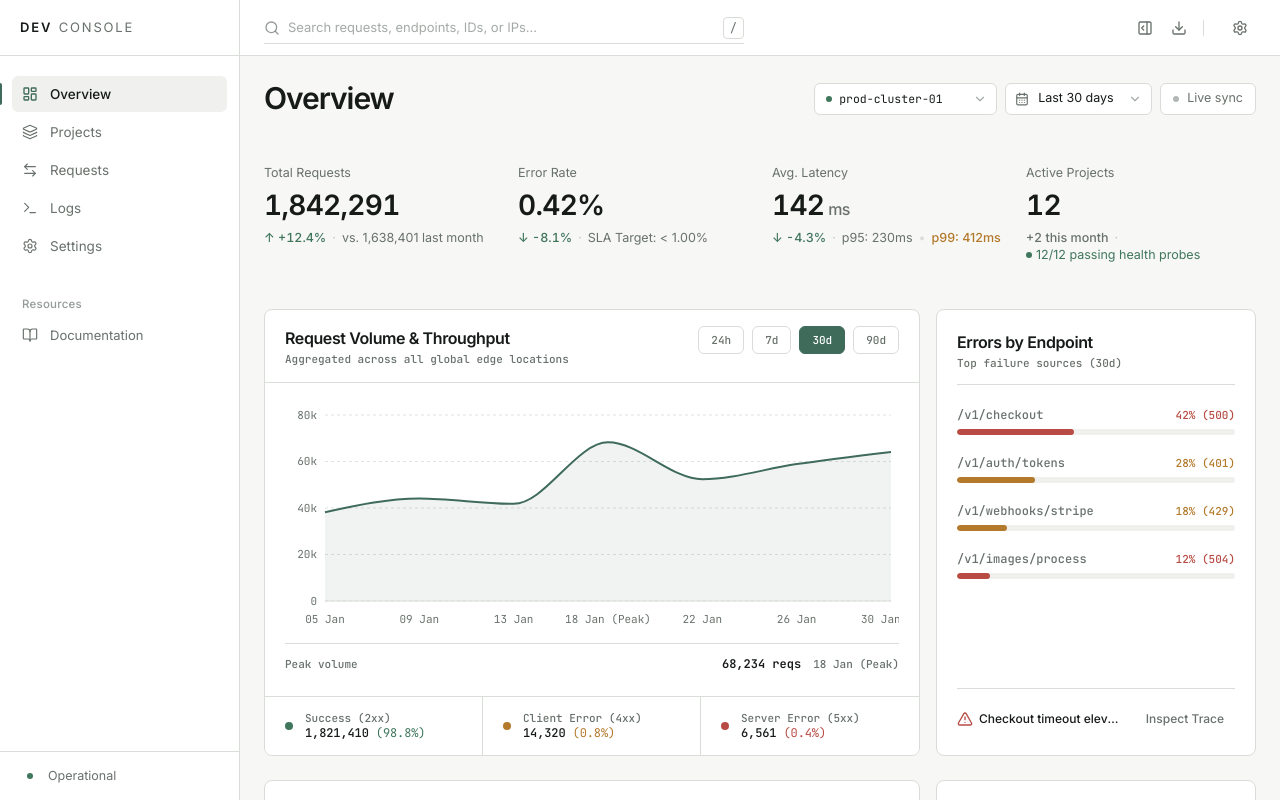
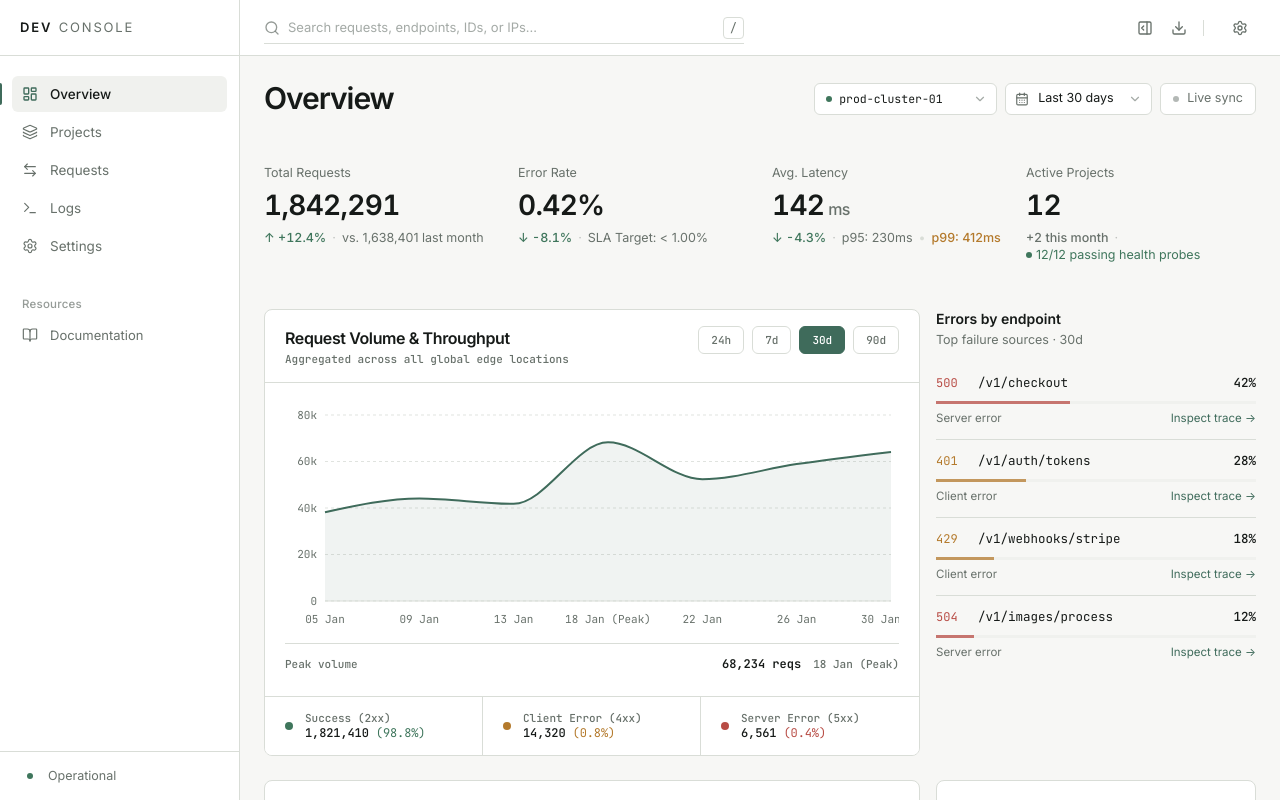
Before and after one commit to yafigian3-hue/developer-saas-dashboard, a React (Vite) app: page / in a window 1280 px wide. Shown: the top 800 px of the page. Built offline with nearby package versions, Linux system fonts and the light colour scheme.

Commit message:
refactor: refine endpoint error list

```diff
--- a/src/components/dashboard/ErrorsByEndpoint.tsx
+++ b/src/components/dashboard/ErrorsByEndpoint.tsx
@@ -1,113 +1,105 @@
 import React from "react";
-import { AlertTriangle } from "lucide-react";
 import { endpointErrors } from "../../data/dashboard";
 import { cn } from "../../lib/utils";
-import { Button } from "../ui/Button";
 
 interface ErrorsByEndpointProps {
-  onInspectTrace: () => void;
-  onSelectEndpoint?: (path: string) => void;
+  onInspectTrace: (endpointPath?: string) => void;
 }
+
+const clamp = (value: number) => Math.min(Math.max(value, 0), 100);
 
 export const ErrorsByEndpoint: React.FC<ErrorsByEndpointProps> = ({
   onInspectTrace,
-  onSelectEndpoint,
 }) => {
+  const maxPercentage = Math.max(
+    ...endpointErrors.map((item) => item.percentage),
+    1,
+  );
+
   return (
-    <section className="flex h-full min-w-0 flex-col rounded-lg border border-border-default bg-surface p-4 sm:p-5">
-      <div className="min-w-0 flex-1">
-        <header className="mb-4 min-w-0 border-b border-border-default pb-3.5">
-          <h2 className="truncate text-[16px] font-semibold tracking-tight text-text-primary">
-            Errors by Endpoint
+    <section aria-labelledby="errors-by-endpoint" className="min-w-0">
+      <header>
+        <h2
+          id="errors-by-endpoint"
+          className="text-sm font-semibold text-text-primary"
+        >
+          Errors by endpoint
         </h2>
-          <p className="mt-0.5 font-label-sm text-text-secondary">
-            Top failure sources (30d)
+
+        <p className="mt-0.5 text-[12.5px] text-text-secondary">
+          Top failure sources · 30d
         </p>
       </header>
 
-        <div className="space-y-2">
+      {endpointErrors.length === 0 ? (
+        <p className="py-8 text-center text-[13px] text-text-secondary">
+          No endpoint errors recorded.
+        </p>
+      ) : (
+        <ul className="mt-3 divide-y divide-border-default">
           {endpointErrors.map((item) => {
             const is5xx = item.statusCode >= 500;
-            const percentage = Math.min(Math.max(item.percentage, 0), 100);
+            const percentage = clamp(item.percentage);
 
             return (
+              <li key={`${item.statusCode}-${item.path}`}>
                 <button
-                key={item.path}
                   type="button"
-                onClick={() => onSelectEndpoint?.(item.path)}
-                disabled={!onSelectEndpoint}
+                  onClick={() => onInspectTrace(item.path)}
+                  aria-label={`Inspect trace for ${item.path}, status ${item.statusCode}, ${item.percentage}% of errors`}
                   className={cn(
-                  "block w-full min-w-0 rounded-sm py-1.5 text-left outline-none transition-colors duration-150",
-                  onSelectEndpoint
-                    ? "cursor-pointer hover:bg-surface-muted/60 focus-visible:ring-1 focus-visible:ring-inset focus-visible:ring-accent"
-                    : "cursor-default",
-                  !onSelectEndpoint && "disabled:pointer-events-none",
+                    "group block w-full py-3 text-left outline-none",
+                    "transition-colors duration-150 hover:bg-surface-muted/60",
+                    "focus-visible:ring-2 focus-visible:ring-inset focus-visible:ring-accent",
                   )}
                 >
-                <div className="flex min-w-0 items-center justify-between gap-3">
+                  <span className="flex min-w-0 items-baseline justify-between gap-3">
+                    <span className="flex min-w-0 items-baseline gap-2.5">
                       <span
                         className={cn(
-                      "min-w-0 truncate font-code-inline font-medium",
-                      onSelectEndpoint
-                        ? "text-text-primary"
-                        : "text-text-secondary",
+                          "w-8 shrink-0 font-mono text-[12px] tabular-nums",
+                          is5xx ? "text-danger" : "text-warning",
                         )}
                       >
+                        {item.statusCode}
+                      </span>
+
+                      <span className="min-w-0 truncate font-mono text-[12.5px] text-text-primary">
                         {item.path}
+                      </span>
+                    </span>
+
+                    <span className="shrink-0 font-mono text-[12.5px] font-medium tabular-nums text-text-primary">
+                      {item.percentage}%
+                    </span>
                   </span>
 
                   <span
+                    className="mt-2 block h-[3px] bg-surface-muted"
+                    aria-hidden="true"
+                  >
+                    <span
                       className={cn(
-                      "shrink-0 font-label-sm font-semibold",
-                      is5xx ? "text-danger" : "text-warning",
-                    )}
-                  >
-                    {item.percentage}% ({item.statusCode})
-                  </span>
-                </div>
-
-                <div className="mt-1.5 h-1.5 w-full overflow-hidden rounded-sm bg-surface-muted">
-                  <div
-                    className={cn(
-                      "h-full rounded-sm transition-[width] duration-200",
-                      is5xx ? "bg-danger" : "bg-warning",
+                        "block h-full transition-[width] duration-200",
+                        is5xx ? "bg-danger/75" : "bg-warning/75",
                       )}
                       style={{ width: `${percentage}%` }}
-                    aria-hidden="true"
                     />
-                </div>
+                  </span>
+
+                  <span className="mt-1.5 flex items-center justify-between gap-3 text-[11.5px] text-text-secondary">
+                    <span>{is5xx ? "Server error" : "Client error"}</span>
+
+                    <span className="shrink-0 text-accent opacity-0 transition-opacity duration-150 group-hover:opacity-100 group-focus-visible:opacity-100 [@media(hover:none)]:opacity-100">
+                      Inspect trace →
+                    </span>
+                  </span>
                 </button>
+              </li>
             );
           })}
-
-          {endpointErrors.length === 0 && (
-            <div className="py-8 text-center font-label-sm text-text-secondary">
-              No endpoint errors recorded.
-            </div>
+        </ul>
       )}
-        </div>
-      </div>
-
-      <div className="mt-4 flex min-w-0 shrink-0 items-center justify-between gap-3 border-t border-border-default pt-3.5">
-        <div className="flex min-w-0 items-center gap-1.5">
-          <AlertTriangle
-            className="h-4 w-4 shrink-0 text-danger"
-            aria-hidden="true"
-          />
-          <span className="truncate text-[12px] font-medium text-text-primary">
-            Checkout timeout elevated
-          </span>
-        </div>
-
-        <Button
-          variant="ghost"
-          size="sm"
-          onClick={onInspectTrace}
-          className="shrink-0"
-        >
-          Inspect Trace
-        </Button>
-      </div>
     </section>
   );
 };
```
Lines whose indentation alone changed are shown as unchanged.
